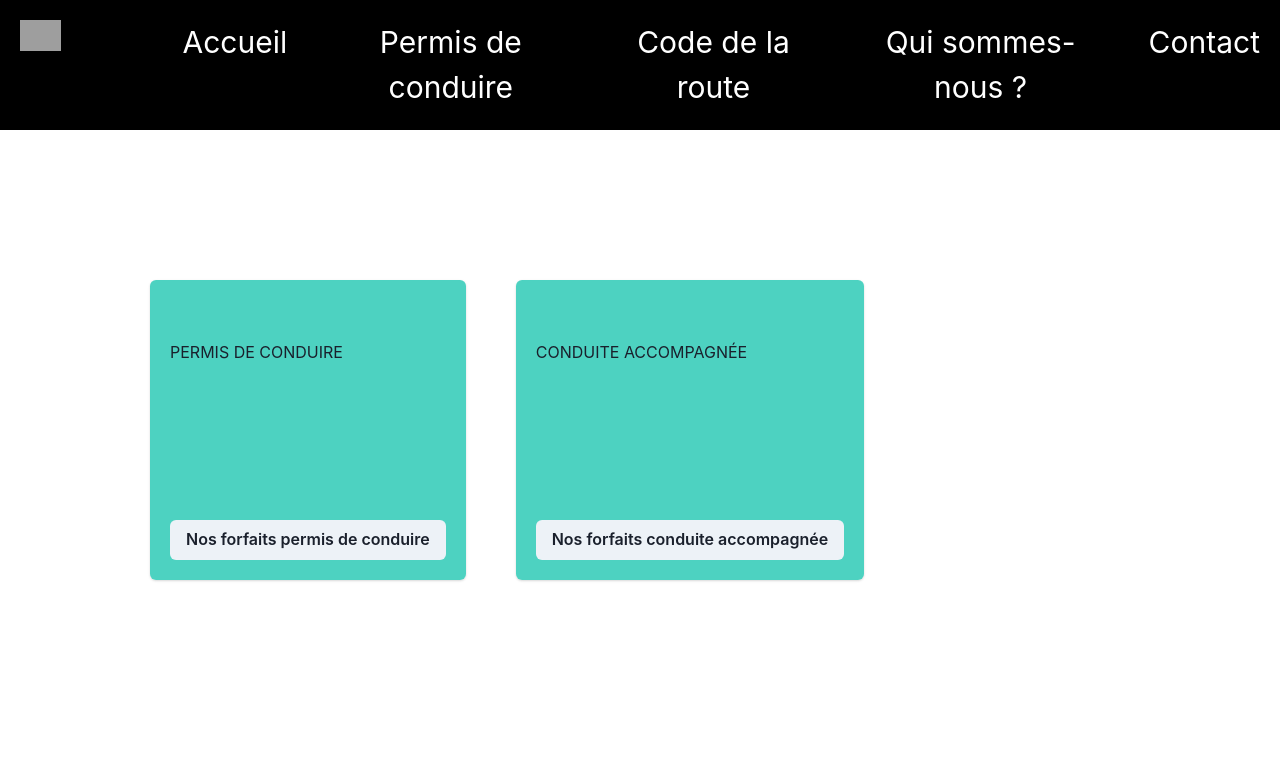
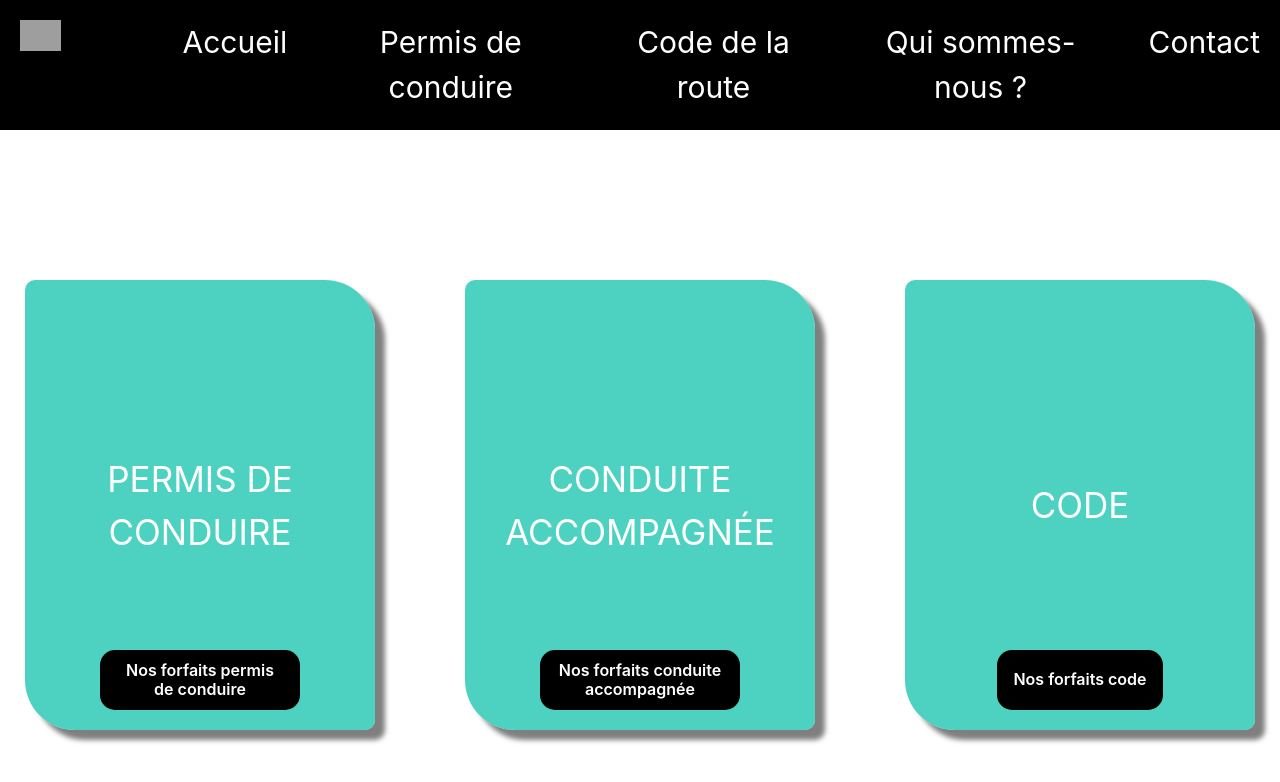
Before and after one commit to GamerMine/so-permis, a React (Create React App) app in the folder frontend/: page / in a window 1280 px wide. Shown: the top 782 px of the page. Built offline with nearby package versions, Linux system fonts and the light colour scheme; grey boxes are pictures that could not be loaded.

Commit message:
Frontend
- Implémentation des MultiHorizontalCardsWithButton

```diff
--- a/frontend/src/components/MultiHorizontalCardsWithButton.js
+++ b/frontend/src/components/MultiHorizontalCardsWithButton.js
@@ -5,7 +5,6 @@ import {
     CardFooter,
     CardHeader,
     Grid,
-    GridItem,
     Text
 } from "@chakra-ui/react";
 
@@ -36,32 +35,60 @@ export const MultiHorizontalCardsWithButton = (args) => {
     const style = {
         card: {
             backgroundColor: "rgba(30,198,177,0.79)",
-            height: args.hauteur
-        }
+            height: args.hauteur,
+            width: args.largeur,
+            borderRadius: "10px 50px 10px 50px",
+            boxShadow: "10px 10px 5px rgba(0, 0, 0, 0.5)"
+        },
+
+        text: {
+            position: "absolute",
+            top: "50%",
+            transform: "translateY(-50%)",
+            width: "100%",
+            left: 0,
+            textAlign: "center",
+            fontSize: "35px",
+            color: "white",
+        },
+
+        button: {
+            backgroundColor: "black",
+            borderRadius: "15px",
+            overflowWrap: "break-word",
+            whiteSpace: "normal",
+            height: "60px",
+            marginLeft: "55px",
+            marginRight: "55px",
+        },
+
+        buttonText: {
+            color: "white"
+        },
     }
 
     let cardsElements = [];
 
     args.cards.forEach((card) => {
         cardsElements.push((
-            <GridItem>
             <Card style={style.card}>
                 <CardHeader>
                     <Text>{card.titre}</Text>
                 </CardHeader>
                 <CardBody>
-                        <Text>{card.texteContenu}</Text>
+                    <Text style={style.text}>{card.texteContenu}</Text>
                 </CardBody>
-                    <CardFooter>
-                        <Button>{card.texteBouton}</Button>
+                <CardFooter alignSelf="center">
+                    <Button style={style.button}>
+                        <Text style={style.buttonText}>{card.texteBouton}</Text>
+                    </Button>
                 </CardFooter>
             </Card>
-            </GridItem>
         ))
     })
 
     return (
-        <Grid style={args.style} templateColumns="repeat(3, 1fr)" gap="50px">
+        <Grid style={args.style} templateColumns="repeat(3, 1fr)" gap="90px" alignSelf="center">
             {cardsElements}
         </Grid>
     );
--- a/frontend/src/pages/Home.js
+++ b/frontend/src/pages/Home.js
@@ -14,8 +14,9 @@ const Home = () => {
             <MultiHorizontalCardsWithButton style={style.cardsServices} cards={
                 [
                     new OCard("", "PERMIS DE CONDUIRE", "Nos forfaits permis de conduire"),
-                    new OCard("", "CONDUITE ACCOMPAGNÉE", "Nos forfaits conduite accompagnée")
-                ]} hauteur={"300px"}/>
+                    new OCard("", "CONDUITE ACCOMPAGNÉE", "Nos forfaits conduite accompagnée"),
+                    new OCard("", "CODE", "Nos forfaits code")
+                ]} hauteur={"450px"} largeur={"350px"}/>
         </Stack>
     )
 }
```
Lines whose indentation alone changed are shown as unchanged.
